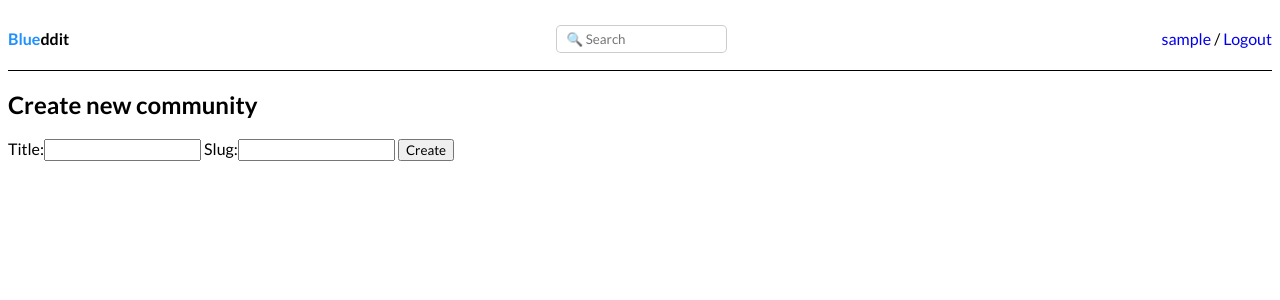
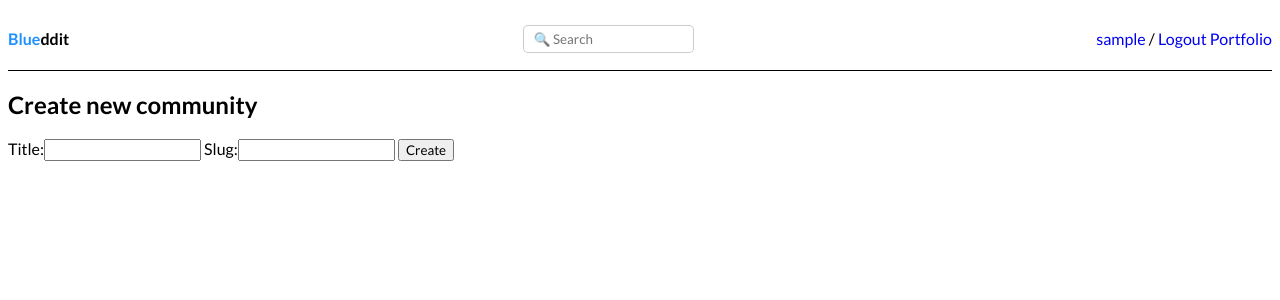
Before and after one commit to EdenZhangGithub/Blueddit, a Django app: page /b/create/ in a window 1280 px wide. Shown: the top 300 px of the page. Run offline with Django 3.2, Linux system fonts and the light colour scheme; the visitor is signed in with stand-in values (Sample User, id 1).

Commit message:
Add Portfolio link

```diff
--- a/posts/templates/posts/base.html
+++ b/posts/templates/posts/base.html
@@ -17,6 +17,7 @@
             {% if user.is_authenticated %}
                 <a href="{% url 'profile' user.username %}">{{ user.get_username }}</a> /
                 <a href="{% url 'logout' %}">Logout</a>
+                <a href="{% url 'portfolio' %}">Portfolio</a>
             {% else %}
                 <a href="{% url 'login' %}">Login</a> /
                 <a href="{% url 'signup' %}">Signup</a>
```
